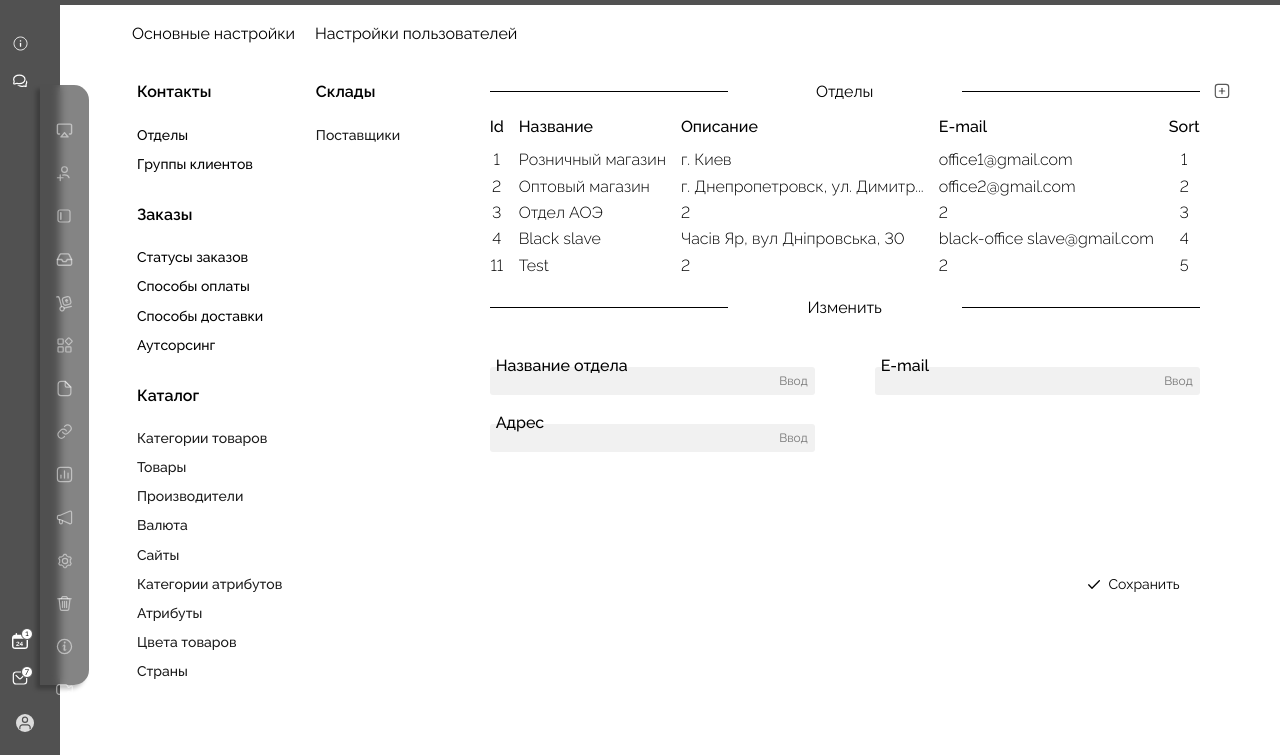
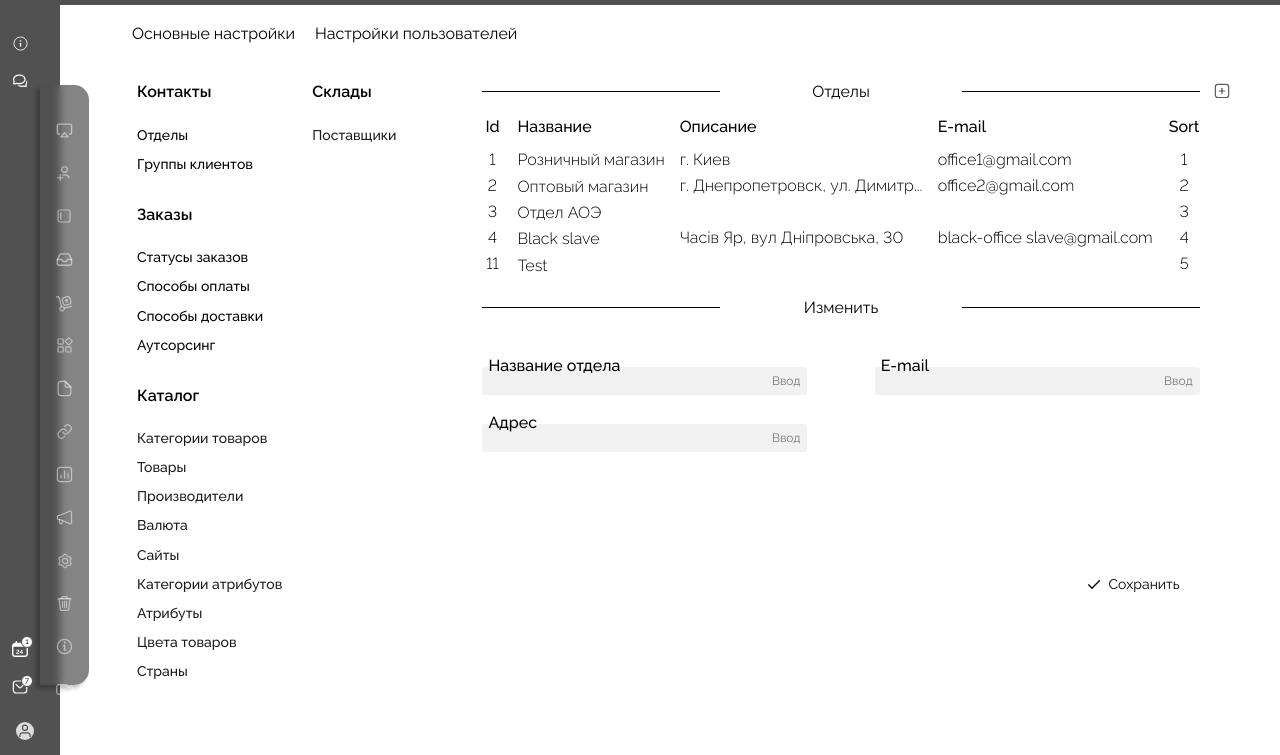
Before and after one commit to dmitry-gr-web/crm-setting-cab, a plain HTML site: page index.html in a window 1280 px wide. Shown: the part 45-800 px from the top of the page. Drawn offline with Linux system fonts and the light colour scheme.

Commit message:
chage list

```diff
--- a/index.html
+++ b/index.html
@@ -118,17 +118,17 @@
                                 <li class="list-description">Описание</li>
                                 <li class="list-description">г. Киев</li>
                                 <li class="list-description">г. Днепропетровск, ул. Димитр...</li>
-                                <li class="list-description">2</li>
+                                <li class="list-description"></li>
                                 <li class="list-description">Часів Яр, вул Дніпровська, 30</li>
-                                <li class="list-description">2</li>
+                                <li class="list-description"></li>
                             </ul>
                             <ul class="department-email">
                                 <li class="list-email">E-mail</li>
                                 <li class="list-email">office1@gmail.com</li>
                                 <li class="list-email">office2@gmail.com</li>
-                                <li class="list-email">2</li>
+                                <li class="list-email"></li>
                                 <li class="list-email">black-office slave@gmail.com</li>
-                                <li class="list-email">2</li>
+                                <li class="list-email"></li>
                             </ul>
                             <ul class="department-sort">
                                 <li class="list-sort">Sort</li>
--- a/scss/style.scss
+++ b/scss/style.scss
@@ -279,7 +279,7 @@ html {
 .wrap {
     position: relative;
     display: flex;
-    height: 94%;
+    height: 95%;
     z-index: 1;
 }
 
@@ -502,13 +502,22 @@ html {
         }
     }
     .list-email {
-        display: block;
+        width: 216px;
+        height: 18px;
     }
     .list-id {
         text-align: center;
+        height: 18px;
+        width: 20px;
     }
     .list-sort {
         text-align: center;
+        width: 31px;
+        height: 18px;
+    }
+    .list-description {
+        width: 243px;
+        height: 18px;
     }
     .department-change-addres {
         font-weight: 500;
```
Also changed, not shown: css/style.css.
